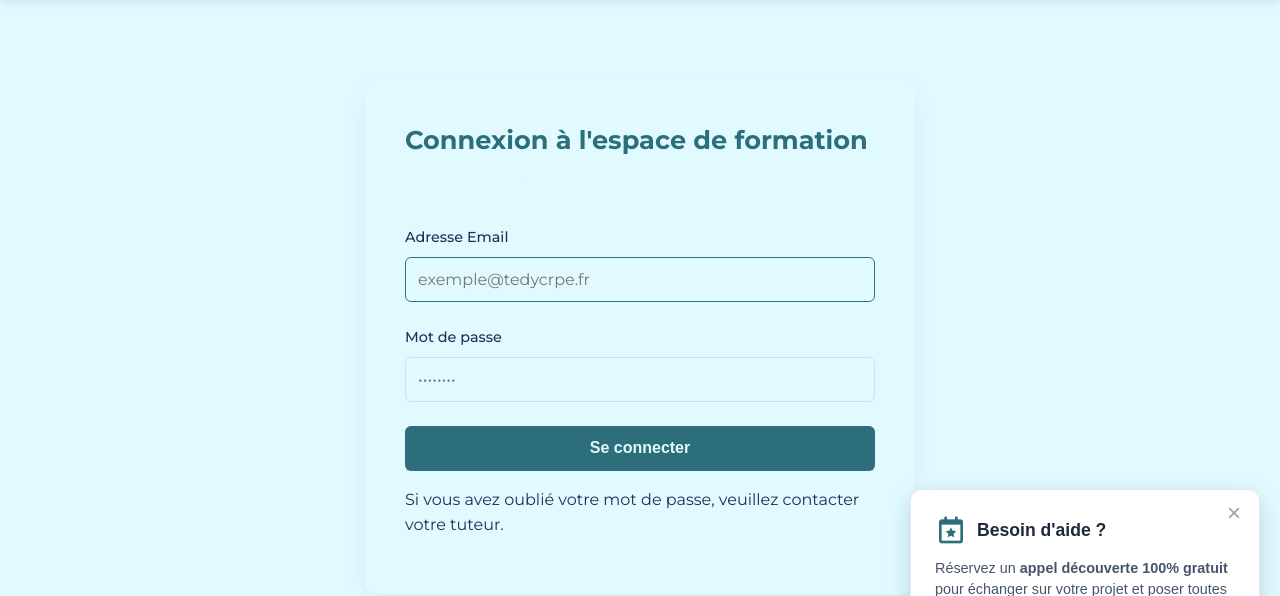
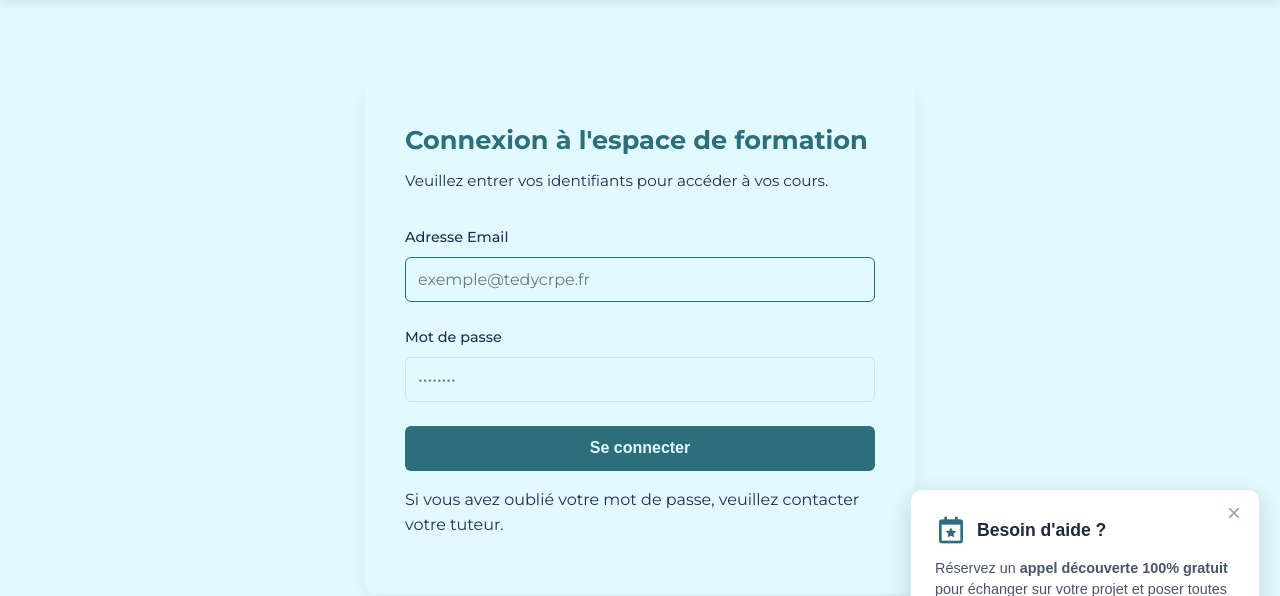
Before and after one commit to LohanVapaille/tedycrpe_CRPE-formation-plateform, a Laravel app: page /login in a window 1280 px wide. Shown: the part 73-669 px from the top of the page. Run offline with Laravel 12, Linux system fonts and the light colour scheme; data that the repository does not hold is empty; style sheets or scripts are compiled from the project's sources; parts of the project's set-up code (start-up, migrations or seed data) failed here and were passed over.

Commit message:
fix4 :Rendre lisible la phrase « Veuillez entrer vos identifiants…

```diff
--- a/resources/css/pages/_auth.scss
+++ b/resources/css/pages/_auth.scss
@@ -16,7 +16,7 @@
     }
     .auth-subtitle {
         margin: 0 0 2rem 0;
-        color: v.$blanc;
+        color: v.$bleu;
         font-size: 0.95rem;
     }
 
```
